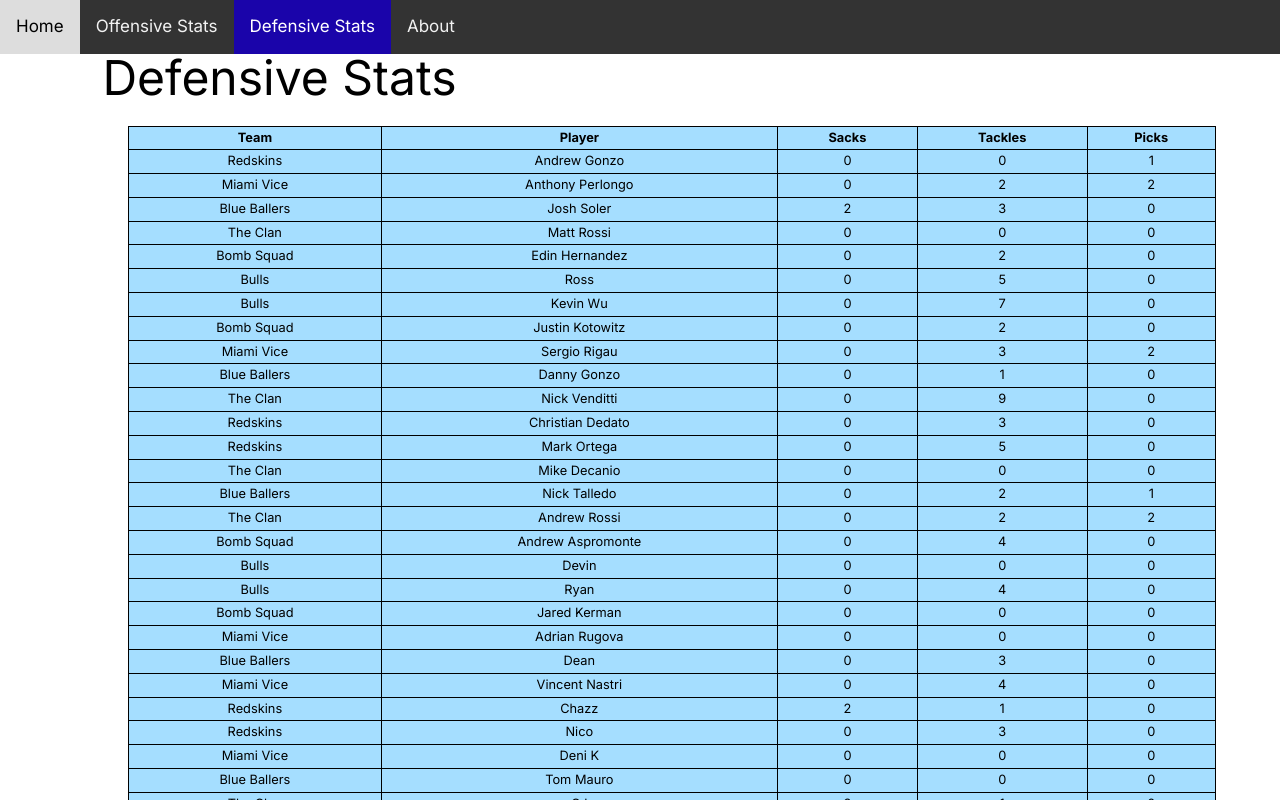
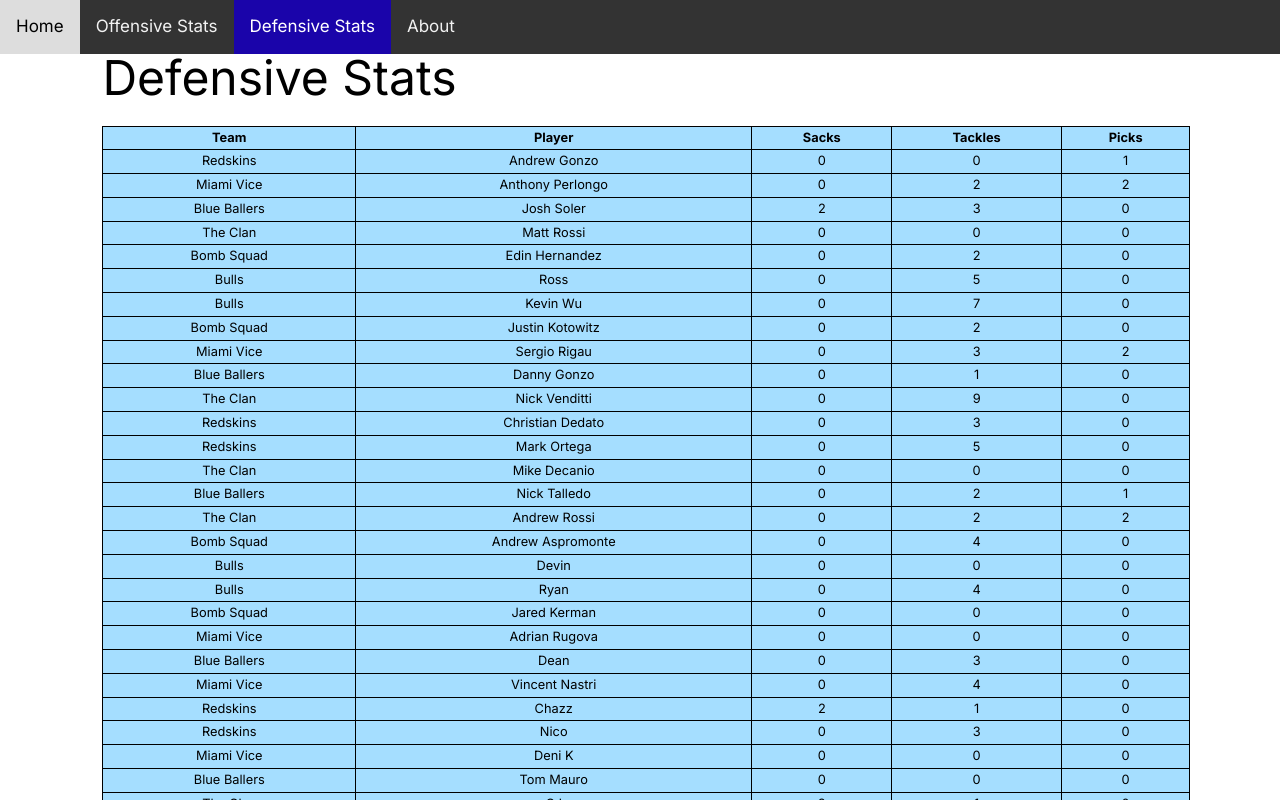
Before and after one commit to NickTalledo/HFL, a Next.js app: page /defense in a window 1280 px wide. Shown: the top 800 px of the page. Built offline with nearby package versions, Linux system fonts and the light colour scheme.

Commit message:
mobile layout

```diff
--- a/app/globals.css
+++ b/app/globals.css
@@ -110,7 +110,7 @@
 
   .table2 {
     width: 85%;
-    margin-left: 10%;
+    margin-left: 8%;
     background-color: #a5deff;
   }
 
--- a/components/About.jsx
+++ b/components/About.jsx
@@ -20,7 +20,7 @@ const About = () => {
             A little about us
           </p>
           <br />
-          <p style={{ paddingLeft: "10%" }}>
+          <p style={{ paddingLeft: "8%" }}>
             Welcome to our vibrant and passionate flag football league!
             We&apos;re a group of friends who decided to take our love for
             football to another level, creating an exciting space where we could
```
